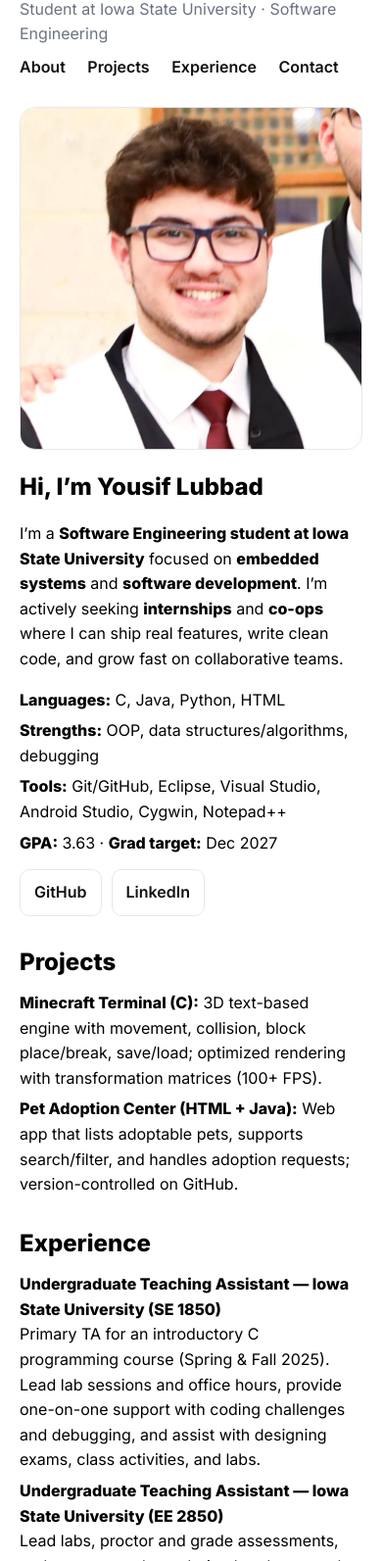
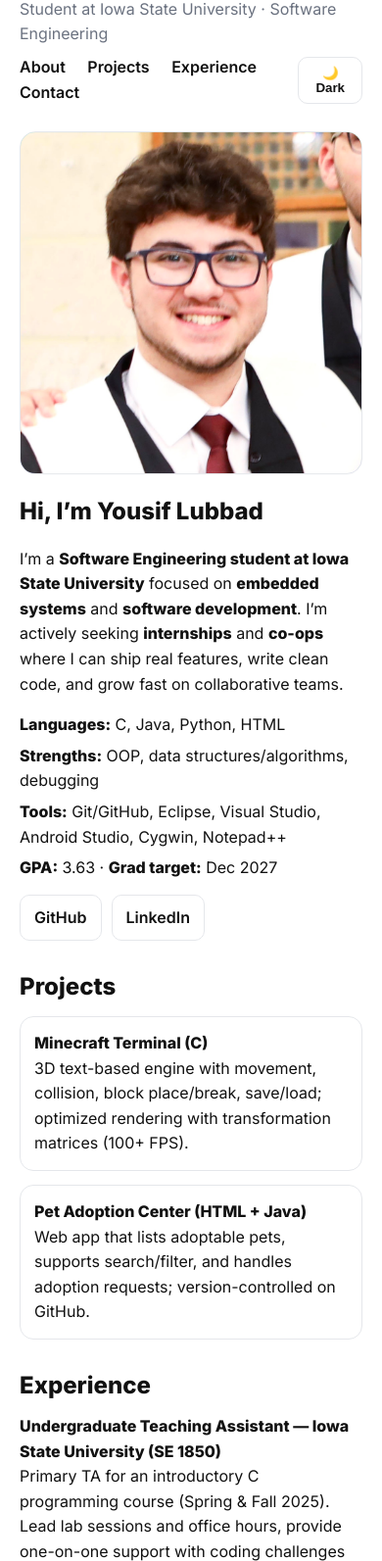
Before and after one commit to YOUSIF-LUBBAD/YOUSIF-LUBBAD.github.io, a plain HTML site: page index.html in a window 390 px wide. Shown: the part 84-1677 px from the top of the page at 98% size. Drawn offline with Linux system fonts and the light colour scheme.

Commit message:
Update index.html

```diff
--- a/index.html
+++ b/index.html
@@ -6,6 +6,7 @@
 
   <title>Yousif Lubbad — Software Engineering</title>
   <link rel="canonical" href="https://yousif-lubbad.github.io/" />
+  <meta name="color-scheme" content="light dark">
 
   <!-- SEO / Social previews -->
   <meta name="description" content="Yousif Lubbad — Software Engineering student at Iowa State University. Interested in embedded systems and software development internships/co-ops.">
@@ -24,60 +25,85 @@
   <link rel="icon" type="image/png" href="images/favicon.png">
 
   <style>
-    :root{--max:1100px;--line:#e5e7eb;--muted:#6b7280}
+    /* ===== Theme tokens ===== */
+    :root{
+      --bg:#ffffff; --text:#111111; --muted:#6b7280; --line:#e5e7eb; --ink:#111111; --card:#ffffff;
+      --glow1:#7c3aed; --glow2:#06b6d4; --glow3:#22c55e;
+      --max:1100px;
+    }
+    .dark{
+      --bg:#0b0c0f; --text:#e5e7eb; --muted:#9aa3af; --line:#1f2430; --ink:#f3f4f6; --card:#0f1115;
+      --glow1:#8b5cf6; --glow2:#22d3ee; --glow3:#34d399;
+    }
+
     *{box-sizing:border-box}
-    body{margin:0;font-family:Inter,system-ui,Segoe UI,Roboto,Arial,sans-serif;line-height:1.6}
-    a{color:#111;text-decoration:none;position:relative}
-    /* fancy underline on hover */
-    nav a::after, .btn::after{
-      content:""; position:absolute; left:0; bottom:-2px; height:2px; width:0; background:#111; transition:width .26s ease;
-    }
-    nav a:hover::after, .btn:hover::after{ width:100% }
+    html,body{margin:0;height:100%}
+    body{background:var(--bg);color:var(--text);font-family:Inter,system-ui,Segoe UI,Roboto,Arial,sans-serif;line-height:1.6}
+
+    a{color:var(--ink);text-decoration:none;position:relative}
+    nav a::after,.btn::after{content:"";position:absolute;left:0;bottom:-2px;height:2px;width:0;background:var(--ink);transition:width .26s ease}
+    nav a:hover::after,.btn:hover::after{width:100%}
 
     .wrap{max-width:var(--max);margin:0 auto;padding:32px 20px}
-    header{display:flex;justify-content:space-between;align-items:center;margin-bottom:28px}
+    header{display:flex;justify-content:space-between;align-items:center;margin-bottom:28px;gap:16px}
     .brand{font-weight:800;font-size:28px}
     .tag{color:var(--muted);margin-top:4px}
     nav a{margin-left:22px;font-weight:600}
 
+    /* Dark mode toggle */
+    .toggle{
+      border:1px solid var(--line);background:transparent;color:var(--ink);
+      padding:8px 12px;border-radius:10px;font-weight:600;cursor:pointer
+    }
+
     .grid{display:grid;grid-template-columns:1fr 1.2fr;gap:40px}
-    .card{border:1px solid var(--line);border-radius:16px;overflow:hidden;will-change:transform,box-shadow}
+    .card{
+      background:var(--card);
+      border:1px solid var(--line);border-radius:16px;overflow:hidden;position:relative
+    }
     .card img{display:block;width:100%;height:auto}
+
+    /* Gradient glow behind photo */
+    .glow{position:relative;isolation:isolate}
+    .glow::before{
+      content:"";position:absolute;inset:-12%;z-index:-1;filter:blur(36px);
+      background:conic-gradient(from 0deg, var(--glow1), var(--glow2), var(--glow3), var(--glow1));
+      opacity:.5;animation:shimmer 10s linear infinite
+    }
+    @keyframes shimmer{to{transform:rotate(1turn)}}
 
     h2{margin:0 0 10px 0}
     .btns{display:flex;flex-wrap:wrap;gap:10px;margin:14px 0 0}
-    .btn{border:1px solid #111;border-radius:10px;padding:10px 14px;font-weight:600}
+    .btn{border:1px solid var(--ink);border-radius:10px;padding:10px 14px;font-weight:600}
     .btn.ghost{border-color:var(--line)}
     .list{margin:8px 0 0 0;padding:0;list-style:none}
     .list li{margin:6px 0}
     section{margin-top:28px}
     footer{color:var(--muted);font-size:14px;margin:42px 0 10px;border-top:1px solid var(--line);padding-top:16px}
 
-    /* ===== Motion goodness ===== */
-    /* Float/tilt on hero card */
-    .floaty{
-      transition: transform .6s ease, box-shadow .6s ease;
-      animation: gentleFloat 6s ease-in-out infinite;
-    }
-    .floaty:hover{
-      transform: translateY(-6px) rotate3d(1,1,0,0.6deg) scale(1.01);
-      box-shadow: 0 18px 40px rgba(0,0,0,.10);
-    }
-    @keyframes gentleFloat{
-      0%,100%{ transform: translateY(0) }
-      50%{ transform: translateY(-4px) }
-    }
+    /* Motion: floaty image */
+    .floaty{transition:transform .6s ease, box-shadow .6s ease;animation:gentleFloat 6s ease-in-out infinite}
+    .floaty:hover{transform:translateY(-6px) rotate3d(1,1,0,0.6deg) scale(1.01);box-shadow:0 18px 40px rgba(0,0,0,.15)}
+    @keyframes gentleFloat{0%,100%{transform:translateY(0)}50%{transform:translateY(-4px)}}
 
     /* Fade-up on scroll */
-    .reveal{ opacity:0; transform: translateY(12px); transition: opacity .7s ease, transform .7s ease }
-    .reveal.visible{ opacity:1; transform: translateY(0) }
+    .reveal{opacity:0;transform:translateY(12px);transition:opacity .7s ease, transform .7s ease}
+    .reveal.visible{opacity:1;transform:translateY(0)}
+
+    /* Project cards tilt */
+    .projects{display:grid;gap:14px}
+    .project{
+      border:1px solid var(--line);border-radius:14px;padding:14px;background:var(--card);
+      transition:transform .18s ease, box-shadow .18s ease;will-change:transform
+    }
+    .project:hover{box-shadow:0 10px 24px rgba(0,0,0,.12)}
+    .project-title{font-weight:700}
 
     /* Respect reduced motion */
     @media (prefers-reduced-motion: reduce){
-      .floaty{ animation:none }
-      .reveal{ opacity:1; transform:none }
-      nav a::after, .btn::after{ transition:none }
-      .floaty:hover{ transform:none; box-shadow:none }
+      .floaty{animation:none}.reveal{opacity:1;transform:none}.glow::before{animation:none}
+      nav a::after,.btn::after{transition:none}
+      .project{transition:none}
     }
 
     @media (max-width:900px){
@@ -94,16 +120,19 @@
         <div class="brand">YOUSIF LUBBAD</div>
         <div class="tag">Student at Iowa State University · Software Engineering</div>
       </div>
+      <div style="display:flex;align-items:center;gap:12px">
         <nav>
           <a href="#about">About</a>
           <a href="#projects">Projects</a>
           <a href="#experience">Experience</a>
           <a href="#contact">Contact</a>
         </nav>
+        <button id="themeToggle" class="toggle" aria-pressed="false" title="Toggle dark mode">🌙 Dark</button>
+      </div>
     </header>
 
     <main class="grid">
-      <div class="card floaty reveal">
+      <div class="glow card floaty reveal">
         <img src="Profile%20pic.jpg" alt="Yousif Lubbad headshot">
       </div>
 
@@ -132,16 +161,16 @@
 
     <section id="projects" class="reveal">
       <h2>Projects</h2>
-      <ul class="list">
-        <li>
-          <strong>Minecraft Terminal (C):</strong> 3D text-based engine with movement, collision,
-          block place/break, save/load; optimized rendering with transformation matrices (100+ FPS).
-        </li>
-        <li>
-          <strong>Pet Adoption Center (HTML + Java):</strong> Web app that lists adoptable pets,
-          supports search/filter, and handles adoption requests; version-controlled on GitHub.
-        </li>
-      </ul>
+      <div class="projects">
+        <div class="project tilt">
+          <div class="project-title">Minecraft Terminal (C)</div>
+          <div>3D text-based engine with movement, collision, block place/break, save/load; optimized rendering with transformation matrices (100+ FPS).</div>
+        </div>
+        <div class="project tilt">
+          <div class="project-title">Pet Adoption Center (HTML + Java)</div>
+          <div>Web app that lists adoptable pets, supports search/filter, and handles adoption requests; version-controlled on GitHub.</div>
+        </div>
+      </div>
     </section>
 
     <section id="experience" class="reveal">
@@ -180,14 +209,49 @@
     // Year
     document.getElementById('y').textContent = new Date().getFullYear();
 
-    // Fade-up on scroll using IntersectionObserver
-    const els = document.querySelectorAll('.reveal');
-    const io = ('IntersectionObserver' in window) ? new IntersectionObserver((entries)=>{
+    // Fade-up on scroll
+    const reveals = document.querySelectorAll('.reveal');
+    const io = ('IntersectionObserver' in window)
+      ? new IntersectionObserver((entries)=>{
           entries.forEach(e=>{
             if(e.isIntersecting){ e.target.classList.add('visible'); io.unobserve(e.target); }
           });
-    }, {rootMargin: '0px 0px -10% 0px'}) : null;
-    if(io){ els.forEach(el=>io.observe(el)); } else { els.forEach(el=>el.classList.add('visible')); }
+        }, {rootMargin:'0px 0px -10% 0px'})
+      : null;
+    if(io){ reveals.forEach(el=>io.observe(el)); } else { reveals.forEach(el=>el.classList.add('visible')); }
+
+    // Dark mode toggle (stores preference)
+    const root = document.documentElement;
+    const btn = document.getElementById('themeToggle');
+    const pref = localStorage.getItem('theme');
+    if(pref === 'dark' || (!pref && window.matchMedia && window.matchMedia('(prefers-color-scheme: dark)').matches)){
+      root.classList.add('dark');
+      btn.textContent = '☀️ Light';
+      btn.setAttribute('aria-pressed','true');
+    }
+    btn.addEventListener('click', ()=>{
+      const isDark = root.classList.toggle('dark');
+      btn.textContent = isDark ? '☀️ Light' : '🌙 Dark';
+      btn.setAttribute('aria-pressed', isDark ? 'true':'false');
+      localStorage.setItem('theme', isDark ? 'dark' : 'light');
+    });
+
+    // Tilt effect on project cards
+    const tilts = document.querySelectorAll('.tilt');
+    const reduceMotion = window.matchMedia && window.matchMedia('(prefers-reduced-motion: reduce)').matches;
+    tilts.forEach(card=>{
+      if(reduceMotion) return;
+      card.addEventListener('mousemove', (e)=>{
+        const r = card.getBoundingClientRect();
+        const x = e.clientX - r.left, y = e.clientY - r.top;
+        const rx = ((y / r.height) - 0.5) * -8;  // rotateX
+        const ry = ((x / r.width)  - 0.5) *  8;  // rotateY
+        card.style.transform = `perspective(700px) rotateX(${rx}deg) rotateY(${ry}deg) translateZ(0)`;
+      });
+      card.addEventListener('mouseleave', ()=>{
+        card.style.transform = 'perspective(700px) rotateX(0) rotateY(0) translateZ(0)';
+      });
+    });
   </script>
 
   <!-- Lightweight, privacy-friendly pageview analytics (remove anytime) -->
```
Lines whose indentation alone changed are shown as unchanged.
